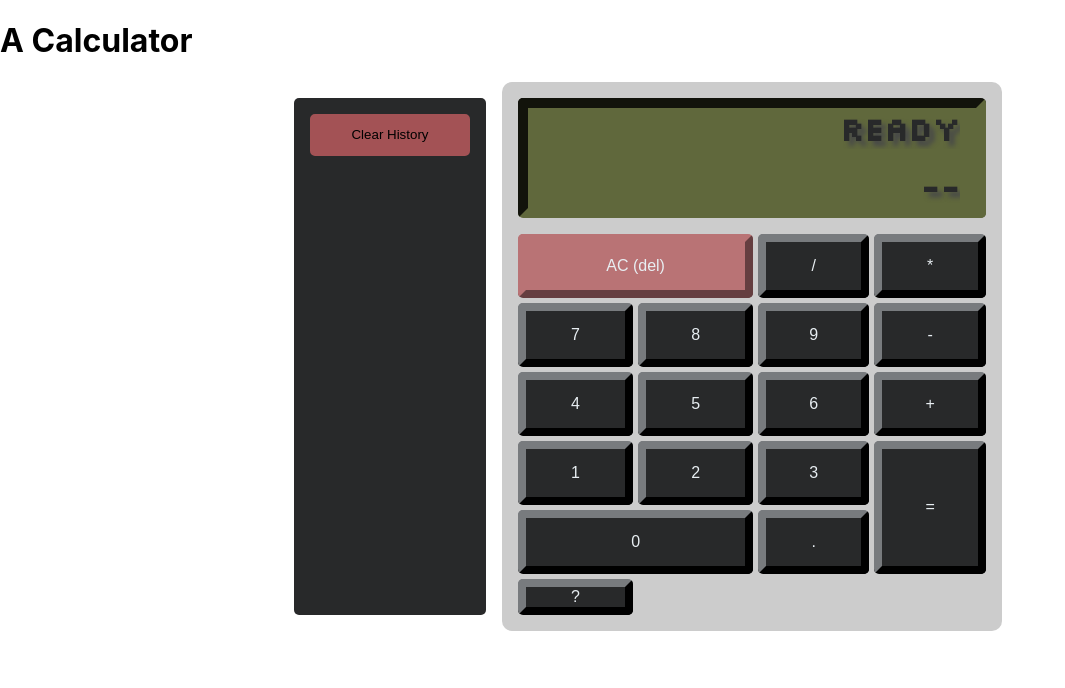
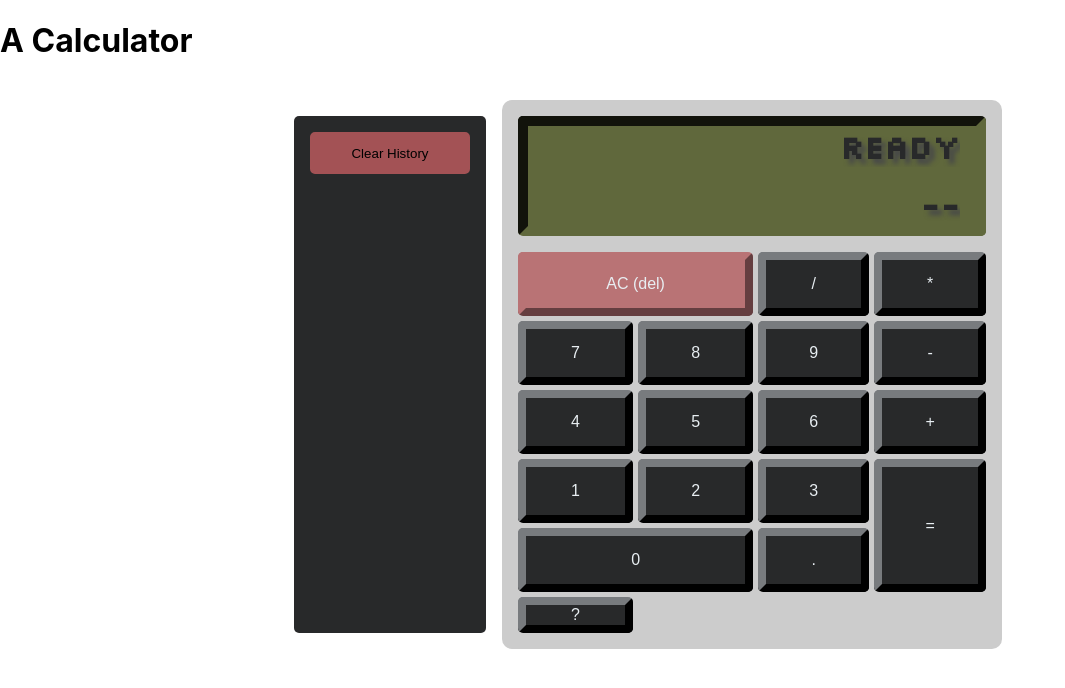
Before and after one commit to nic-vo/nv-portfolio, a Next.js app: page /freeCodeCamp/Calculator in a window 1280 px wide. Shown: the top 688 px of the page, without its empty margins (0-1065 px from the left). Built offline with nearby package versions, Linux system fonts and the light colour scheme.

Commit message:
Add margin at top of calculator

```diff
--- a/styles/fcc/Calculator/Calculator.module.css
+++ b/styles/fcc/Calculator/Calculator.module.css
@@ -3,6 +3,8 @@
 	flex-direction: column;
 	align-items: center;
 	overflow: hidden;
+	margin-top: 5vh;
+	width: 100%;
 }
 
 .calculator {
```
